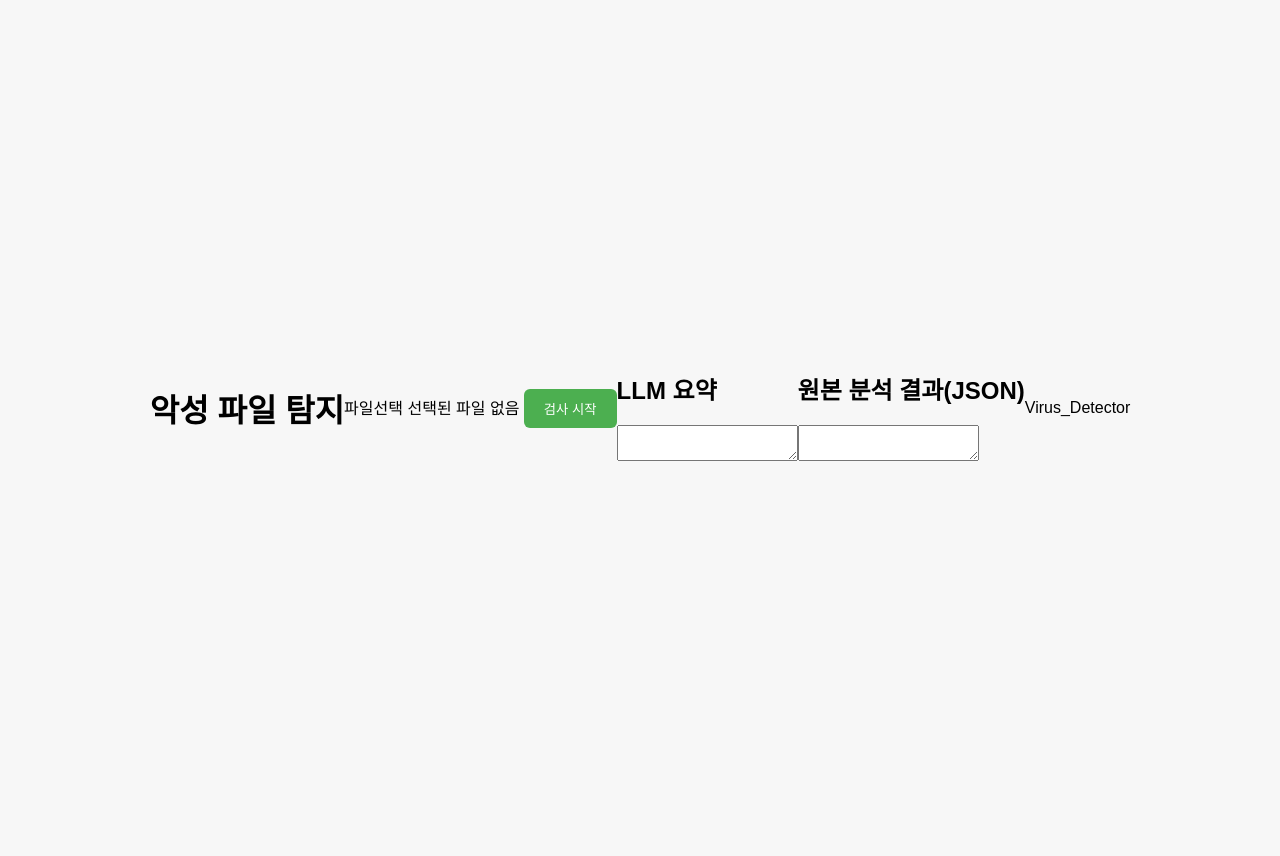
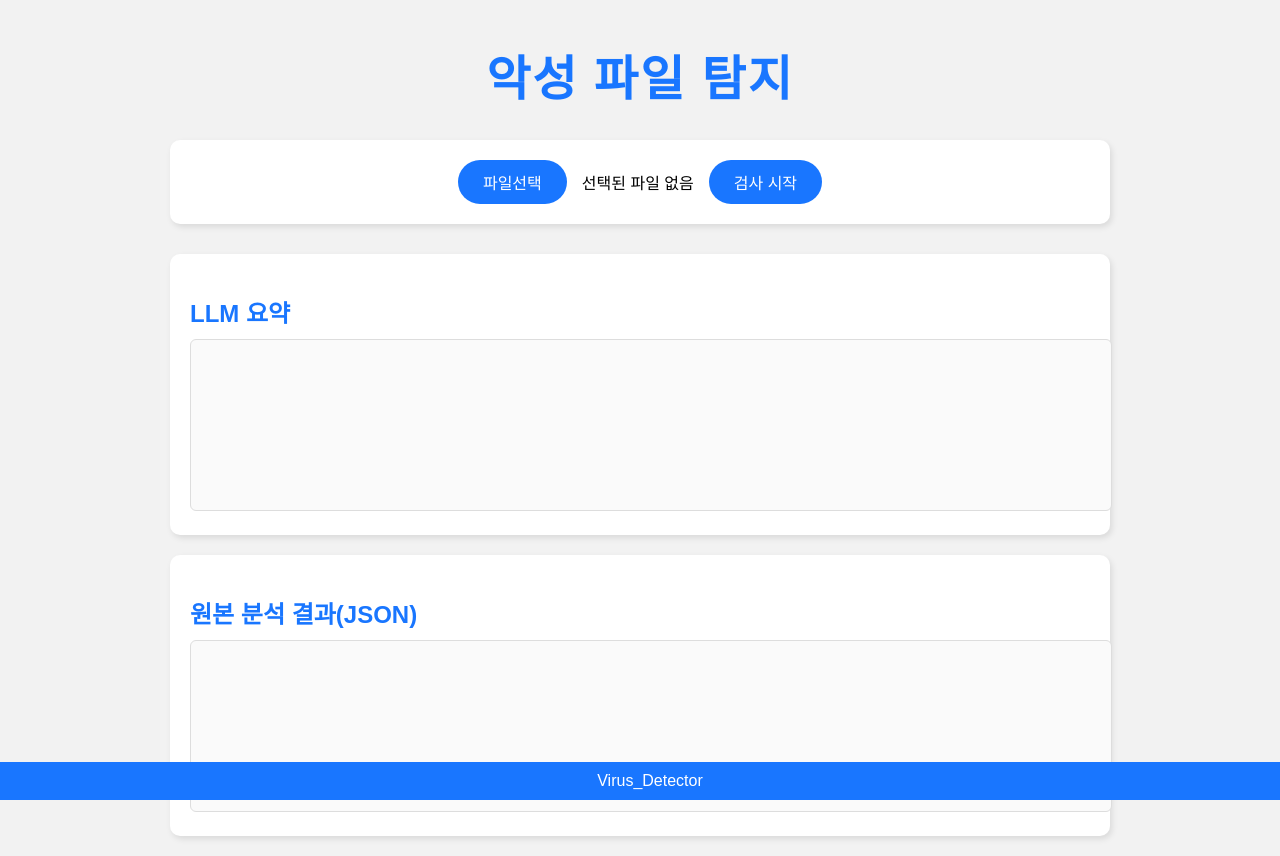
Before and after one commit to uhjin034/webvercel, a plain HTML site: page index.html in a window 1280 px wide. Before the commit the page ends 816 px from the top, so only its background shows below. Drawn offline with Linux system fonts and the light colour scheme.

Commit message:
Update style.css

```diff
--- a/style.css
+++ b/style.css
@@ -1,38 +1,86 @@
 body {
-  font-family: Arial, sans-serif;
-  background-color: #f7f7f7;
+  font-family: 'Pretendard', 'Noto Sans KR', sans-serif;
+  background-color: #f2f2f2;
+  margin: 0;
+  padding: 0;
+  text-align: center;
+}
+
+.title {
+  font-size: 3rem;
+  color: #1976ff;
+  margin-top: 40px;
+  margin-bottom: 30px;
+  letter-spacing: 2px;
+}
+
+.upload-box {
   display: flex;
   justify-content: center;
   align-items: center;
-  height: 100vh;
+  gap: 15px;
+  background-color: #fff;
+  width: 80%;
+  max-width: 900px;
+  margin: 0 auto 30px;
+  padding: 20px;
+  border-radius: 10px;
+  box-shadow: 2px 3px 6px rgba(0,0,0,0.1);
 }
 
-.container {
-  background: white;
-  padding: 30px;
-  border-radius: 12px;
-  box-shadow: 0 4px 10px rgba(0,0,0,0.1);
-  text-align: center;
+.file-btn {
+  background-color: #1976ff;
+  color: white;
+  border: none;
+  padding: 10px 25px;
+  border-radius: 25px;
+  cursor: pointer;
+  font-size: 1rem;
 }
 
-input[type="file"] {
-  margin: 20px 0;
+#scanBtn {
+  background-color: #1976ff;
+  color: white;
+  border: none;
+  padding: 10px 25px;
+  border-radius: 25px;
+  cursor: pointer;
+  font-size: 1rem;
 }
 
-button {
-  background-color: #4CAF50;
-  color: white;
-  border: none;
-  padding: 10px 20px;
-  border-radius: 6px;
-  cursor: pointer;
+.result-box {
+  background-color: #fff;
+  width: 80%;
+  max-width: 900px;
+  margin: 0 auto 20px;
+  padding: 20px;
+  border-radius: 10px;
+  box-shadow: 2px 3px 6px rgba(0,0,0,0.1);
+  text-align: left;
 }
 
-button:hover {
-  background-color: #45a049;
+.result-box h2 {
+  color: #1976ff;
+  margin-bottom: 10px;
 }
 
-#result {
-  margin-top: 20px;
-  font-weight: bold;
+textarea {
+  width: 100%;
+  height: 150px;
+  border: 1px solid #ddd;
+  border-radius: 6px;
+  padding: 10px;
+  font-family: monospace;
+  resize: none;
+  background-color: #fafafa;
 }
+
+footer {
+  background-color: #1976ff;
+  color: white;
+  padding: 10px;
+  font-weight: 500;
+  position: fixed;
+  width: 100%;
+  bottom: 0;
+}
```
